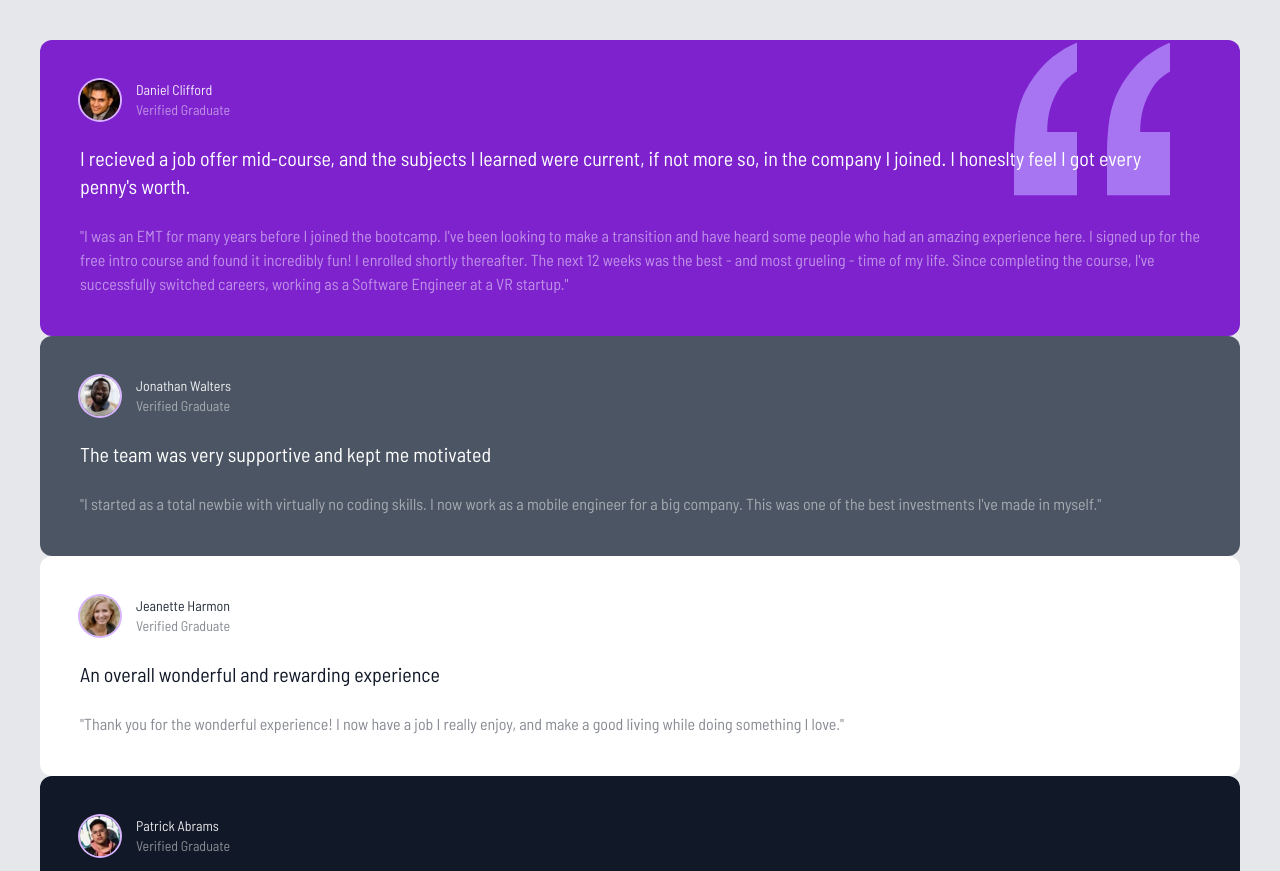
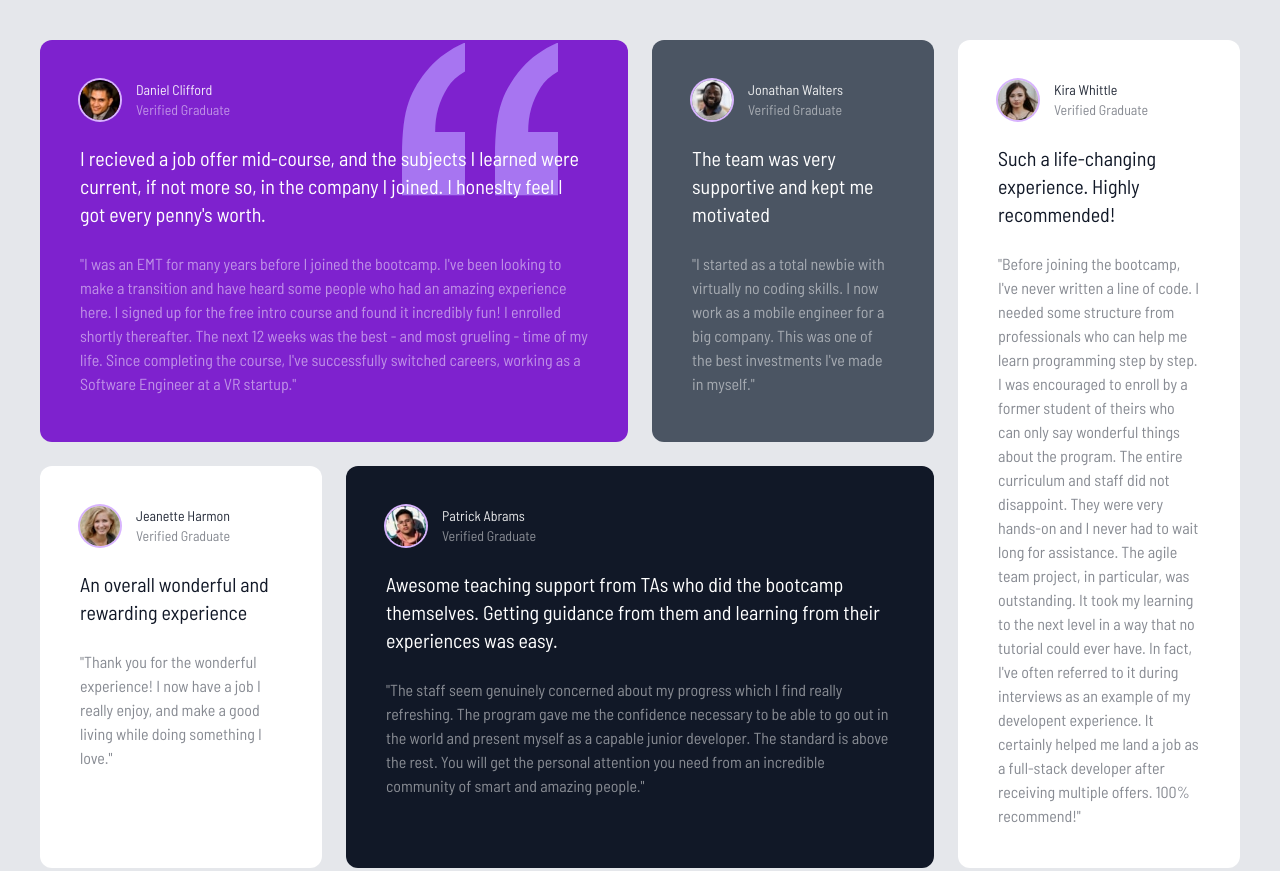
Before and after one commit to yerrapragada011/testimonial-grid, a website: page index.html in a window 1280 px wide. Shown: the top 871 px of the page. Drawn offline with Linux system fonts and the light colour scheme.

Commit message:
Add Grid Classes

```diff
--- a/index.html
+++ b/index.html
@@ -18,9 +18,11 @@
       <!-- Global Container -->
       <div class="container mx-auto max-w-7xl p-2 md:p-10">
         <!-- Grid Container -->
-        <div class="text-white">
+        <div
+          class="grid gap-6 grid-cols-1 text-white md:grid-cols-4 md:grid-rows-2"
+        >
           <!-- Box 1 -->
-          <div class="relative p-10 rounded-xl bg-purple-700">
+          <div class="relative p-10 rounded-xl bg-purple-700 md:col-span-2">
             <!-- Quotes Image -->
             <img
               src="images/bg-pattern-quotation.svg"
@@ -88,7 +90,9 @@
           </div>
 
           <!-- Box 3 -->
-          <div class="hidden p-10 rounded-xl text-gray-900 bg-white-">
+          <div
+            class="hidden p-10 rounded-xl text-gray-900 bg-white md:block md:row-span-2"
+          >
             <!-- Box Header -->
             <div class="flex space-x-4">
               <img
@@ -152,7 +156,7 @@
           </div>
 
           <!-- Box 5 -->
-          <div class="p-10 rounded-xl bg-gray-900">
+          <div class="p-10 rounded-xl bg-gray-900 md:col-span-2">
             <!-- Box Header -->
             <div class="flex space-x-4">
               <img
```
Also changed, not shown: css/style.css, 1 other file.
